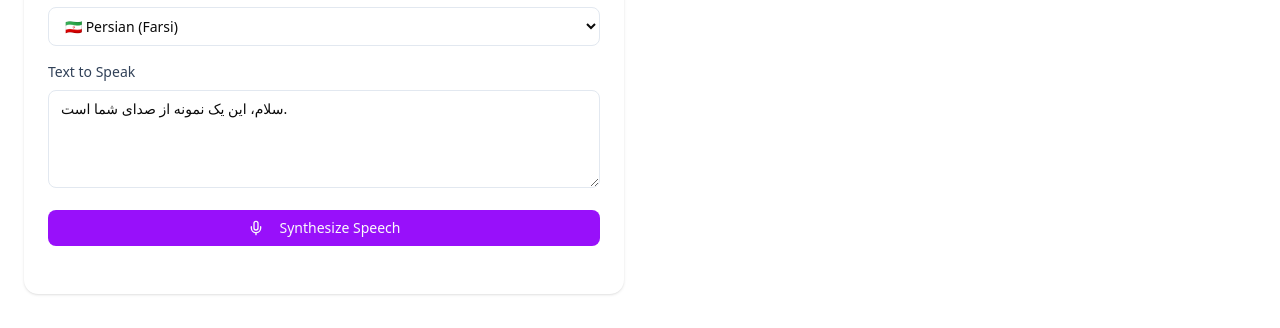
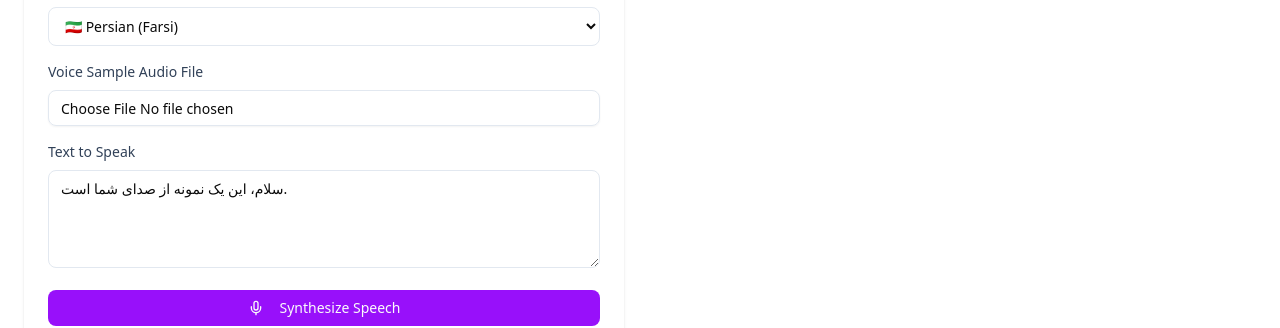
Before and after one commit to hesamksdev-web/TTS, a Next.js app in the folder frontend/: page / in a window 1280 px wide. Shown: the part 917-1245 px from the top of the page. Built offline with nearby package versions, Linux system fonts and the light colour scheme; no server answers; sample sign-in values are in the browser's storage.

Commit message:
Add voice sample audio file upload field to voice clone section

```diff
--- a/frontend/app/page.tsx
+++ b/frontend/app/page.tsx
@@ -477,6 +477,23 @@ export default function Dashboard() {
 
               <div>
                 <label className="block text-sm font-medium text-slate-700 mb-2">
+                  Voice Sample Audio File
+                </label>
+                <Input
+                  type="file"
+                  accept="audio/*"
+                  onChange={(e) => setVoiceCloneFile(e.target.files?.[0] || null)}
+                  className="border-slate-200"
+                />
+                {voiceCloneFile && (
+                  <p className="text-xs text-slate-500 mt-2">
+                    Selected: {voiceCloneFile.name}
+                  </p>
+                )}
+              </div>
+
+              <div>
+                <label className="block text-sm font-medium text-slate-700 mb-2">
                   Text to Speak
                 </label>
                 <textarea
```
